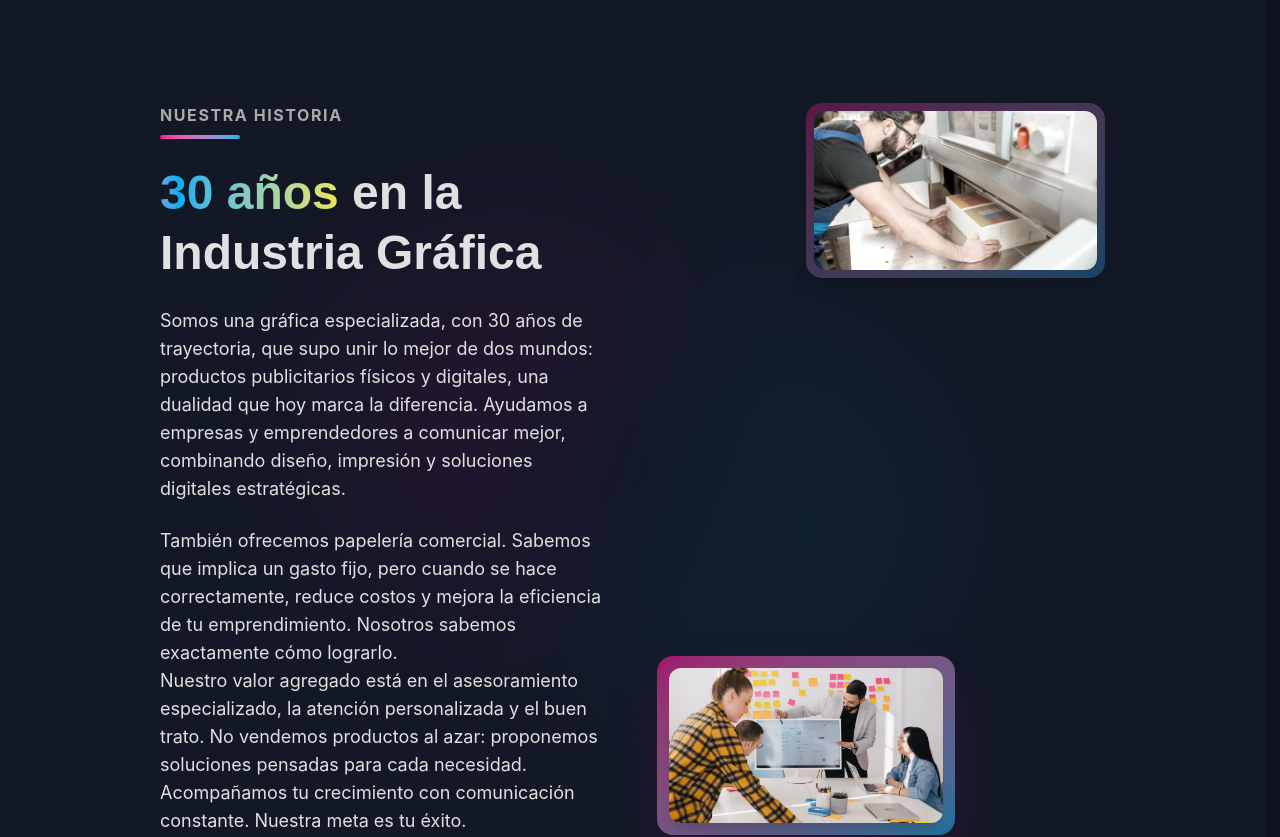
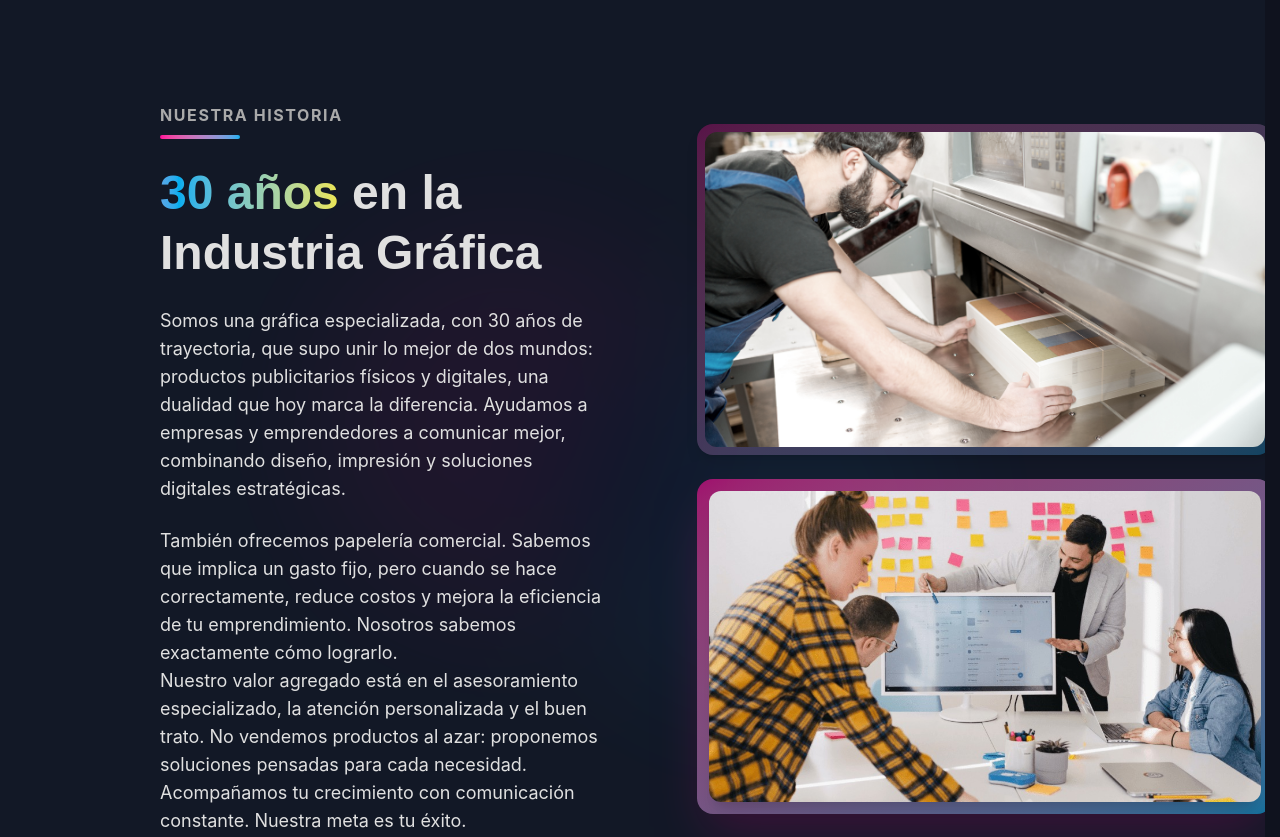
Before and after one commit to byteland-projects/lagrafik, a React (Vite) app: page / in a window 1280 px wide. Shown: the part 800-1637 px from the top of the page. Built offline with nearby package versions, Linux system fonts and the light colour scheme.

Commit message:
Align images About Section

```diff
--- a/src/components/About.jsx
+++ b/src/components/About.jsx
@@ -54,11 +54,11 @@ export default function About() {
         </p>
       </div>
 
-{/* SECCIÓN DE IMÁGENES */}
-      <figure className="relative z-10 lg:pl-10 flex flex-col gap-6 xl:block xl:min-h-[500px] animate-fade-in-up my-8 lg:my-0">
+{/* SECCIÓN DE IMÁGENES: Alineación Vertical (Columna) en todos los dispositivos */}
+      <figure className="relative z-10 lg:pl-10 flex flex-col gap-6 justify-center animate-fade-in-up my-8 lg:my-0 h-full">
 
-        {/* Imagen 1 (Fondo / Arriba) */}
-        <div className="relative w-full xl:absolute xl:top-0 xl:right-0 xl:w-2/3 p-2 bg-linear-to-tl from-blue-main/30 to-pink-main/30 rounded-2xl shadow-lg transform transition-all duration-500 hover:scale-[1.01] hover:z-30">
+        {/* Imagen 1 */}
+        <div className="relative w-xl p-2 bg-linear-to-tl from-blue-main/30 to-pink-main/30 rounded-2xl shadow-lg transform transition-all duration-500 hover:scale-[1.01]">
             <img
               src={grafica}
               alt="Equipo de trabajo"
@@ -66,8 +66,8 @@ export default function About() {
             />
         </div>
 
-        {/* Imagen 2 (Frente / Abajo) */}
-        <div className="relative w-full xl:absolute xl:bottom-0 xl:left-0 z-20 xl:w-2/3 p-3 bg-linear-to-br from-pink-main/60 to-blue-main/60 rounded-2xl shadow-2xl shadow-pink-main/20 transform transition-all duration-500 hover:scale-[1.02] hover:shadow-pink-main/40">
+        {/* Imagen 2 */}
+        <div className="relative w-xl p-3 bg-linear-to-br from-pink-main/60 to-blue-main/60 rounded-2xl shadow-2xl shadow-pink-main/20 transform transition-all duration-500 hover:scale-[1.02] hover:shadow-pink-main/40">
           <img
             src={grafica2}
             alt="Operario de maquinaria"
```
